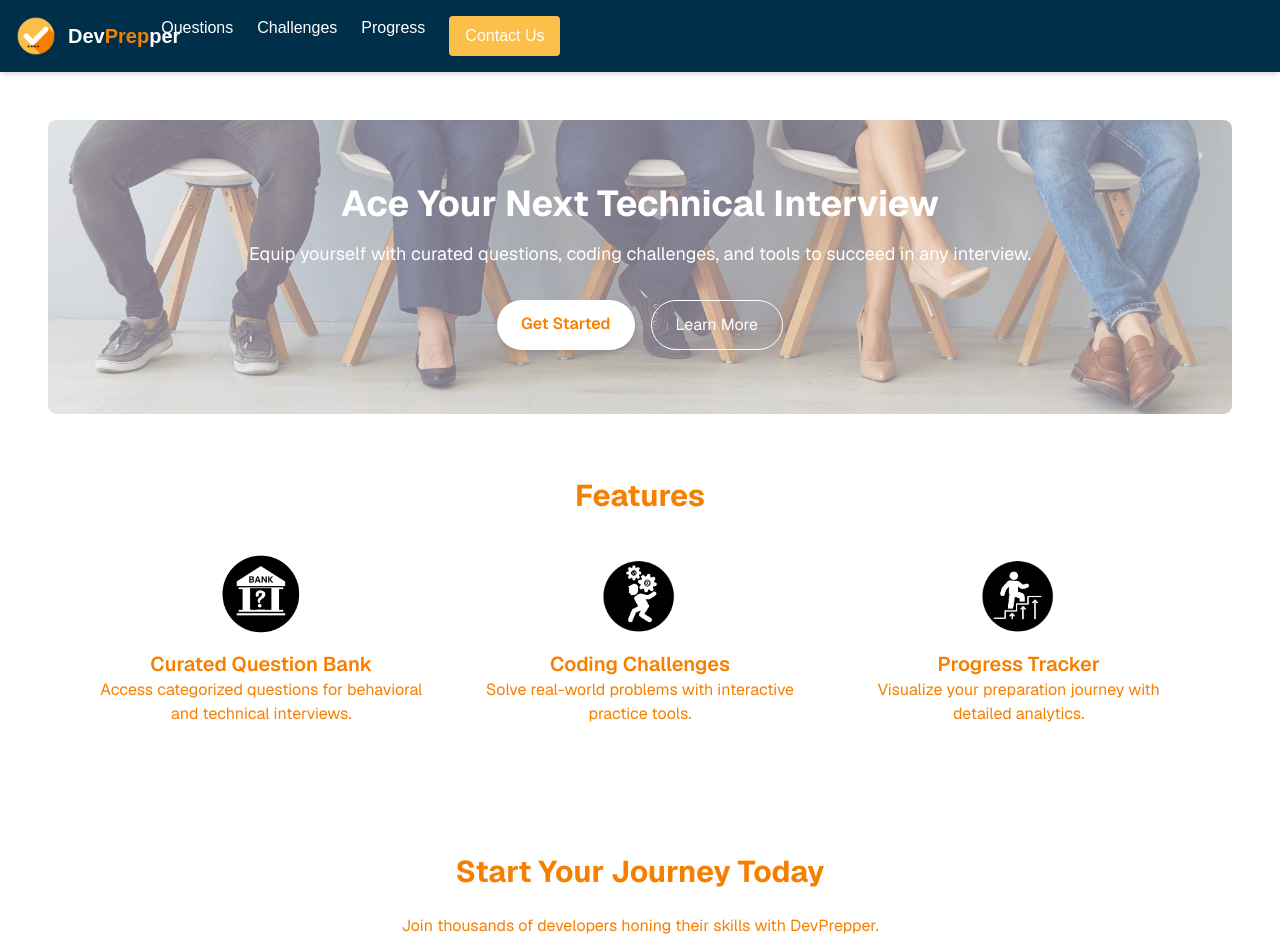
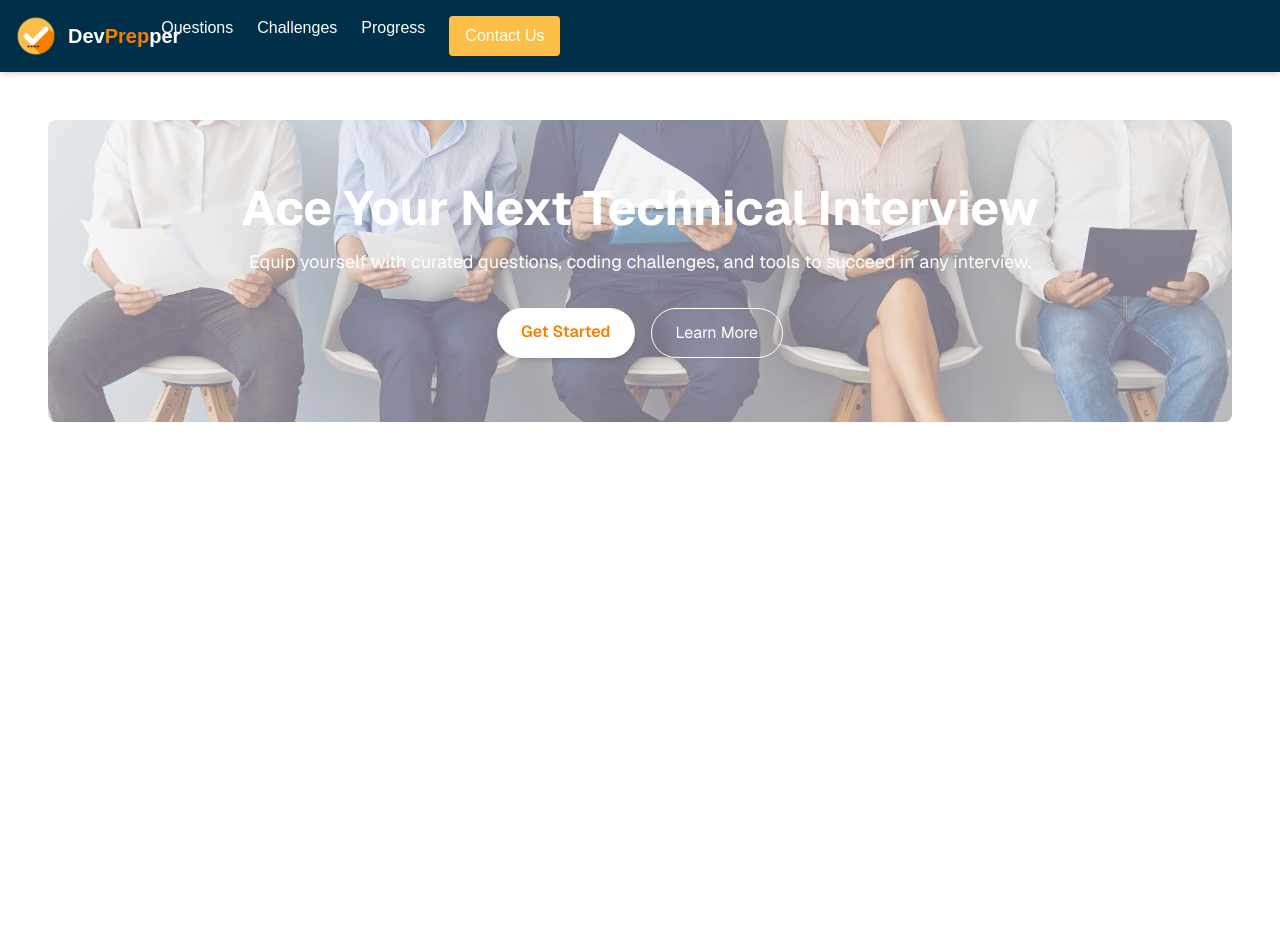
Before and after one commit to kellyannclark/devprepper, a Next.js app: page / in a window 1280 px wide. Shown: the top 952 px of the page. Built offline with nearby package versions, Linux system fonts and the light colour scheme.

Commit message:
adjustments

```diff
--- a/src/app/page.tsx
+++ b/src/app/page.tsx
@@ -1,5 +1,4 @@
-
-"use client";  // 🔥 Add this at the top
+"use client"; // Ensure this is a Client Component
 
 import { useState } from "react";
 import Image from "next/image";
@@ -9,8 +8,9 @@ export default function Home() {
     <div className="min-h-screen bg-light text-secondary font-[family-name:var(--font-geist-sans)]">
       {/* Hero Section */}
       <header className="relative text-white py-16 px-4 sm:mx-8 sm:rounded-lg text-center overflow-hidden">
-        {/* Background Image (Hides in Mobile) */}
-        <div className="absolute inset-0 hidden sm:block bg-cover bg-center rounded-lg"
+        {/* Background Image (Desktop Only) */}
+        <div
+          className="absolute inset-0 hidden sm:block bg-cover bg-center rounded-lg h-[500px] sm:h-[700px] w-full"
           style={{ backgroundImage: "url('/images/hero.png')" }}
         ></div>
 
@@ -19,15 +19,15 @@ export default function Home() {
           <Image
             src="/images/hero.png"
             alt="Hero Image"
-            width={500}
-            height={400}
+            width={700}
+            height={500}
             className="w-full max-w-xs object-cover rounded-lg"
           />
         </div>
 
         {/* Hero Text */}
         <div className="relative z-10">
-          <h1 className="text-3xl sm:text-4xl font-bold mb-4">
+          <h1 className="text-3xl sm:text-5xl font-bold mb-4">
             Ace Your Next Technical Interview
           </h1>
           <p className="text-base sm:text-lg mb-8">
@@ -50,77 +50,6 @@ export default function Home() {
           </div>
         </div>
       </header>
-
-      {/* Features Section */}
-      <section id="features" className="py-16 px-4 sm:px-8 md:px-20 bg-white">
-        <h2 className="text-2xl sm:text-3xl font-bold text-center mb-10">
-          Features
-        </h2>
-        <div className="grid gap-12 sm:grid-cols-2 lg:grid-cols-3">
-          <div className="text-center">
-            <Image
-              src="/images/question-bank.png"
-              alt="Question Bank"
-              width={80}
-              height={80}
-              className="mx-auto mb-4"
-            />
-            <h3 className="text-lg sm:text-xl font-semibold text-secondary">
-              Curated Question Bank
-            </h3>
-            <p className="text-sm sm:text-base text-secondary">
-              Access categorized questions for behavioral and technical
-              interviews.
-            </p>
-          </div>
-          <div className="text-center">
-            <Image
-              src="/images/coding-challenges.png"
-              alt="Coding Challenges"
-              width={80}
-              height={80}
-              className="mx-auto mb-4"
-            />
-            <h3 className="text-lg sm:text-xl font-semibold text-secondary">
-              Coding Challenges
-            </h3>
-            <p className="text-sm sm:text-base text-secondary">
-              Solve real-world problems with interactive practice tools.
-            </p>
-          </div>
-          <div className="text-center">
-            <Image
-              src="/images/progress.png"
-              alt="Progress Tracker"
-              width={80}
-              height={80}
-              className="mx-auto mb-4"
-            />
-            <h3 className="text-lg sm:text-xl font-semibold text-secondary">
-              Progress Tracker
-            </h3>
-            <p className="text-sm sm:text-base text-secondary">
-              Visualize your preparation journey with detailed analytics.
-            </p>
-          </div>
-        </div>
-      </section>
-
-      {/* Call to Action Section */}
-      <section className="bg-light py-16 px-4 text-center">
-        <h2 className="text-2xl sm:text-3xl font-bold mb-6 text-secondary">
-          Start Your Journey Today
-        </h2>
-        <p className="text-sm sm:text-base text-secondary mb-10">
-          Join thousands of developers honing their skills with DevPrepper.
-        </p>
-        <a
-          href="/dashboard"
-          className="px-6 py-3 sm:px-8 sm:py-4 bg-accent text-white font-semibold rounded-full shadow-lg hover:bg-secondary transition"
-        >
-          Sign Up for Free
-        </a>
-      </section>
     </div>
   );
 }
--- a/src/app/ui/navbar.tsx
+++ b/src/app/ui/navbar.tsx
@@ -1,4 +1,4 @@
-"use client"; // ✅ Only the Navbar needs to be a client component
+"use client";
 
 import { useState } from "react";
 import Image from "next/image";
@@ -7,35 +7,64 @@ export default function Navbar() {
   const [menuOpen, setMenuOpen] = useState(false);
 
   return (
-    <header className="bg-[#003049] text-white shadow-md p-4">
-      <div className="container mx-auto flex justify-between items-center">
+    <header className="bg-darkBlue text-white shadow-md p-4">
+      <div className="container mx-auto flex items-center justify-between">
         {/* Logo and Title */}
         <div className="flex items-center space-x-3">
-          <Image src="/images/logo.png" alt="DevPrepper Logo" width={30} height={30} />
-          <h1 className="text-xl font-bold">
-            Dev<span className="text-[#F77F00]">Prep</span>per
+          <Image
+            src="/images/logo.png"
+            alt="DevPrepper Logo"
+            width={40}
+            height={40}
+            className="h-10 w-auto"
+          />
+          <h1 className="text-xl font-bold flex items-center">
+            <span className="mr-1">Dev</span>
+            <span className="text-[#F77F00]">Prep</span>per
           </h1>
         </div>
 
-        {/* Hamburger Menu (Mobile) */}
-        <button className="sm:hidden" onClick={() => setMenuOpen(!menuOpen)}>
-          <svg className="w-6 h-6" fill="none" stroke="currentColor" viewBox="0 0 24 24">
+        {/* Desktop Navigation - Center the items */}
+        <nav className="hidden md:flex flex-grow justify-center space-x-10">
+          <a href="/dashboard" className="hover:underline hover:text-accent transition">Questions</a>
+          <a href="/dashboard/questions" className="hover:underline hover:text-accent transition">Challenges</a>
+          <a href="/dashboard/progress" className="hover:underline hover:text-accent transition">Progress</a>
+        </nav>
+
+        {/* Contact Button is aligned properly */}
+        <div className="hidden md:flex">
+          <a href="/dashboard/contact" className="bg-accent text-white py-2 px-4 rounded hover:bg-primary transition">
+            Contact Us
+          </a>
+        </div>
+
+        {/* Hamburger Button for Mobile */}
+        <button
+          className="md:hidden focus:outline-none"
+          onClick={() => setMenuOpen(!menuOpen)}
+          aria-label="Toggle Menu"
+        >
+          <svg className="w-8 h-8" fill="none" stroke="currentColor" viewBox="0 0 24 24">
             {menuOpen ? (
               <path strokeLinecap="round" strokeLinejoin="round" strokeWidth={2} d="M6 18L18 6M6 6l12 12" />
             ) : (
-              <path strokeLinecap="round" strokeLinejoin="round" strokeWidth={2} d="M4 6h16M4 12h16m-7 6h7" />
+              <path strokeLinecap="round" strokeLinejoin="round" strokeWidth={2} d="M4 6h16M4 12h16M4 18h16" />
             )}
           </svg>
         </button>
+      </div>
 
-        {/* Navigation */}
-        <nav className={`sm:flex ${menuOpen ? "block" : "hidden"} space-x-6`}>
-          <a href="/dashboard" className="hover:underline hover:text-accent transition">Questions</a>
-          <a href="/dashboard/questions" className="hover:underline hover:text-accent transition">Challenges</a>
-          <a href="/dashboard/progress" className="hover:underline hover:text-accent transition">Progress</a>
-          <a href="/contact" className="bg-accent text-white py-2 px-4 rounded hover:bg-secondary transition">Contact</a>
-        </nav>
-      </div>
+      {/* Mobile Menu */}
+      {menuOpen && (
+        <div className="md:hidden bg-darkBlue text-white flex flex-col items-center absolute top-full left-0 w-full shadow-lg py-4">
+          <a href="/dashboard" className="py-2 px-6 w-full text-center hover:bg-primary transition">Questions</a>
+          <a href="/dashboard/questions" className="py-2 px-6 w-full text-center hover:bg-primary transition">Challenges</a>
+          <a href="/dashboard/progress" className="py-2 px-6 w-full text-center hover:bg-primary transition">Progress</a>
+          <a href="/dashboard/contact" className="bg-accent text-white py-2 px-6 rounded hover:bg-primary transition w-full text-center">
+            Contact Us
+          </a>
+        </div>
+      )}
     </header>
   );
 }
```
